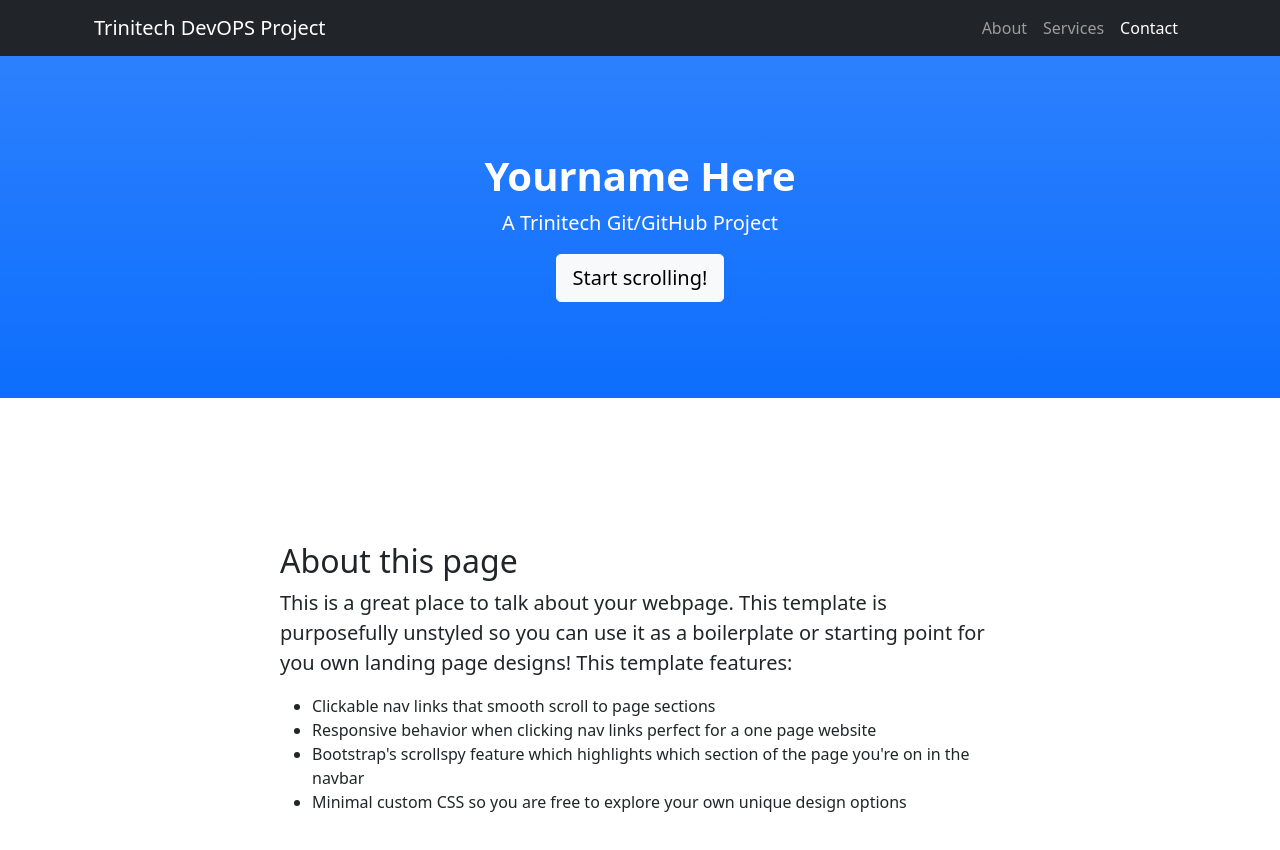
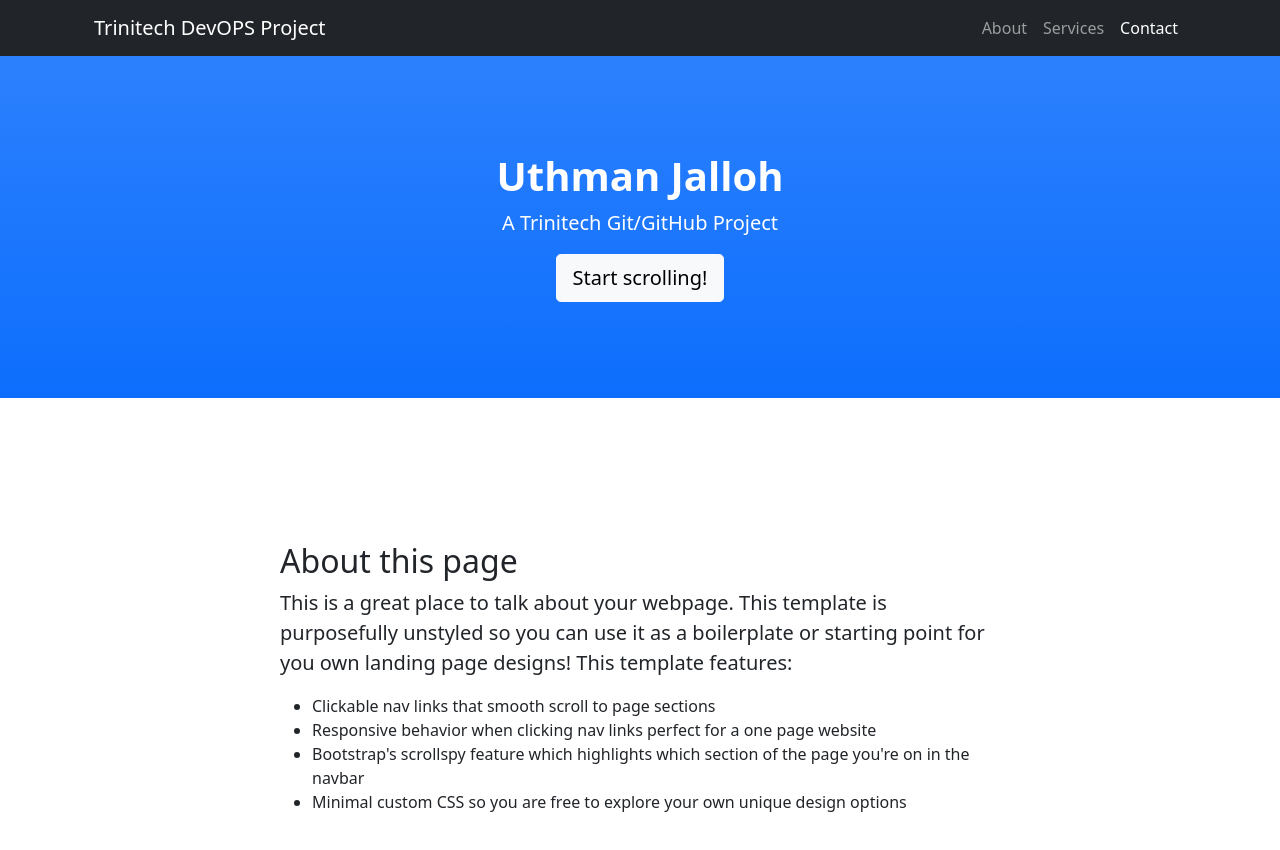
Before and after one commit to AbuUmar26/website1, a plain HTML site: page index.html in a window 1280 px wide. Shown: the top 850 px of the page. Drawn offline with nearby package versions, Linux system fonts and the light colour scheme.

Commit message:
html name change

```diff
--- a/index.html
+++ b/index.html
@@ -30,7 +30,7 @@
         <!-- Header-->
         <header class="bg-primary bg-gradient text-white">
             <div class="container px-4 text-center">
-                <h1 class="fw-bolder">Yourname Here</h1>
+                <h1 class="fw-bolder">Uthman Jalloh</h1>
                 <p class="lead">A Trinitech Git/GitHub Project</p>
                 <a class="btn btn-lg btn-light" href="#about">Start scrolling!</a>
             </div>
```
